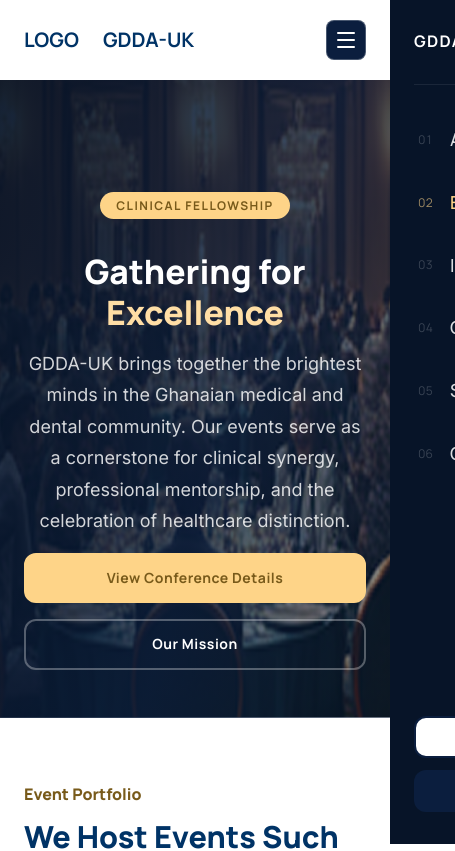
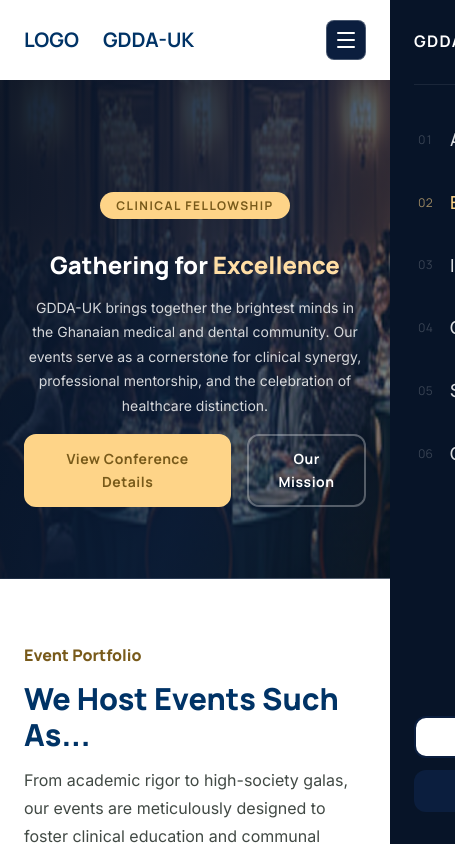
Before and after one commit to gydgen/GDDA-UK, an Angular app: page /event in a window 390 px wide. Shown: the top 851 px of the page, 455 px wide, since content can reach past the window. Built offline with nearby package versions, Linux system fonts and the light colour scheme; a web font is replaced by a local one.

Commit message:
feat: enhance event section layout and styles with new spacer and responsive adjustments

```diff
--- a/src/app/landing-page/features/event/event.html
+++ b/src/app/landing-page/features/event/event.html
@@ -21,6 +21,7 @@
           <a routerLink="/get-involved" class="btn-outline-white">Our Mission</a>
         </div>
       </div>
+<div class="event-hero__spacer" aria-hidden="true">
 
   <div class="event-hero__card" aria-label="Event highlight">
     <img
@@ -33,6 +34,7 @@
     <div class="event-hero__note">
       <p class="event-hero__note-value">250+</p>
       <p class="event-hero__note-text">Annual attendees across the United Kingdom and Ghana</p>
+    </div>
   </div>
 </div>
     </div>
--- a/src/app/landing-page/features/event/event.scss
+++ b/src/app/landing-page/features/event/event.scss
@@ -22,7 +22,12 @@
 .event-hero__overlay {
   position: absolute;
   inset: 0;
-  background: linear-gradient(108deg, rgba($color-navy-dark, 0.94) 0%, rgba($color-navy, 0.8) 58%, rgba($color-navy, 0.44) 100%);
+  background: linear-gradient(
+    108deg,
+    rgba($color-navy-dark, 0.94) 0%,
+    rgba($color-navy, 0.8) 58%,
+    rgba($color-navy, 0.44) 100%
+  );
 }
 
 .event-hero__inner {
@@ -35,10 +40,9 @@
 }
 
 .event-hero__layout {
-  display: grid;
-  grid-template-columns: 1fr 20rem;
-  gap: $space-8;
-  align-items: center;
+@include flex-between;
+  // gap: $space-8;
+  // align-items: center;
 }
 
 .event-hero__copy {
@@ -57,13 +61,12 @@
   margin: 0;
   max-width: 33rem;
   font-family: $font-classic;
-  font-size: clamp(2.1rem, 4.8vw, $font-size-5xl);
+  font-size: clamp(1.5rem, 4.8vw, $font-size-5xl);
   font-weight: $font-weight-extrabold;
   line-height: $line-height-tight;
   color: $color-white;
-  .excellence{
+  .excellence {
     color: $color-peach-light;
-
   }
 }
 
@@ -74,17 +77,23 @@
   font-size: $font-size-md;
   line-height: $line-height-relaxed;
   color: rgba($color-white, 0.82);
+  @media (max-width: $bp-sm) {
+    font-size: $font-size-sm;
+  }
 }
 
 .event-hero__actions {
   display: flex;
   flex-wrap: wrap;
   gap: $space-4;
+  @media (max-width: $bp-sm) {
+    flex-wrap: nowrap;
+  }
 }
 
 .event-hero__card {
-  position: relative;
-  width: 20rem;
+  // position: relative;
+  // width: 15rem;
   justify-self: end;
   border-radius: $border-radius-lg;
   overflow: hidden;
@@ -104,7 +113,7 @@
   bottom: $space-4;
   border-radius: $border-radius;
   background: $color-peach-light;
-  padding: $space-3 $space-4;
+  padding: $space-8 $space-4;
 }
 
 .event-hero__note-value {
@@ -197,12 +206,12 @@
   .event-card__link {
     color: $color-gold;
   }
-  .agm-icon{
+  .agm-icon {
     font-size: $font-size-2xl;
     color: $color-gold;
     fill: 1;
   }
-  .member-attend{
+  .member-attend {
     color: $color-text-gold;
   }
 }
@@ -230,17 +239,17 @@
   .event-card__title {
     color: $color-text-navy;
   }
-  .event-card__text{
+  .event-card__text {
     color: $color-text-dark;
   }
 
   .event-card__link {
     color: $color-text-gold-dark;
   }
-  .google-icon{
+  .google-icon {
     padding: $space-4;
-     background:rgba($color-forest-green, 0.1);
-     border-radius: 50% ;
+    background: rgba($color-forest-green, 0.1);
+    border-radius: 50%;
   }
 }
 
@@ -411,7 +420,6 @@
     @include flex-center;
     text-align: center;
     margin: $space-8;
-
   }
 }
 
@@ -422,15 +430,13 @@
   align-items: center;
   background: $color-lighter-grey;
   padding: $space-8;
-  border-radius:  $border-radius-lg 0 0 $border-radius-lg;
+  border-radius: $border-radius-lg 0 0 $border-radius-lg;
   @media (max-width: $bp-sm) {
     border-radius: $border-radius-lg;
     padding: $space-6;
-     border-radius:  0;
+    border-radius: 0;
     //  border-radius: $border-radius-lg  $border-radius-lg 0 0;
-
   }
-
 }
 
 .event-newsletter__copy {
@@ -457,7 +463,6 @@
   display: flex;
   flex-direction: column;
   gap: $space-3;
-
 }
 
 .event-newsletter__field-row {
@@ -504,7 +509,7 @@
 .event-newsletter__success {
   color: $color-text-green;
 }
-.event-inquiries__inner{
+.event-inquiries__inner {
   @include flex-column;
   align-items: flex-start;
   background-color: $color-navy-light;
@@ -513,25 +518,20 @@
   @media (max-width: $bp-md) {
     border-radius: 0;
   }
-
-
-
-
 }
-.event-inquiries__title{
+.event-inquiries__title {
   font-family: $font-classic;
   font-size: clamp(1rem, 3vw, $font-size-2xl);
   font-weight: $font-weight-extrabold;
   color: $color-white;
 }
-.event-inquiries__text{
+.event-inquiries__text {
   font-family: $font-basic;
   font-size: $font-size-base;
   line-height: $line-height-relaxed;
   color: rgba($color-white, 0.84);
-
 }
-.event-inquiries__email{
+.event-inquiries__email {
   display: inline-flex;
   align-items: center;
   gap: $space-2;
@@ -553,7 +553,8 @@
 
 @media (max-width: $bp-lg) {
   .event-hero__layout {
-    grid-template-columns: 1fr;
+  @include flex-column;
+  gap: $space-6;
   }
 
   .event-hero__card {
@@ -589,18 +590,27 @@
   .event-portfolio__grid {
     grid-template-columns: 1fr;
   }
+  .btn {
+    padding: $space-3 $space-4;
+  }
 
-  .event-hero__actions,
-  .event-newsletter__field-row {
-    width: 100%;
-    flex-direction: column;
+  // .event-hero__actions,
+  // .event-newsletter__field-row {
+  //   // width: 100%;
+  //   // flex-direction: column;
 
+  // }
+  .event-hero__actions {
+    .btn-outline-white,
+    .btn-secondary {
+      padding: $space-3 $space-4;
+    }
   }
 
   .event-hero__actions a,
   .event-upcoming__intro a,
   .event-newsletter__submit {
-    width: 100%;
+    // width: 100%;
     justify-content: center;
   }
 
@@ -616,3 +626,10 @@
     width: fit-content;
   }
 }
+.event-hero__spacer {
+  width: 48%;
+  position: relative;
+  @media (max-width: $bp-sm) {
+    width: 100%;
+  }
+}
```
Lines whose indentation alone changed are shown as unchanged.
